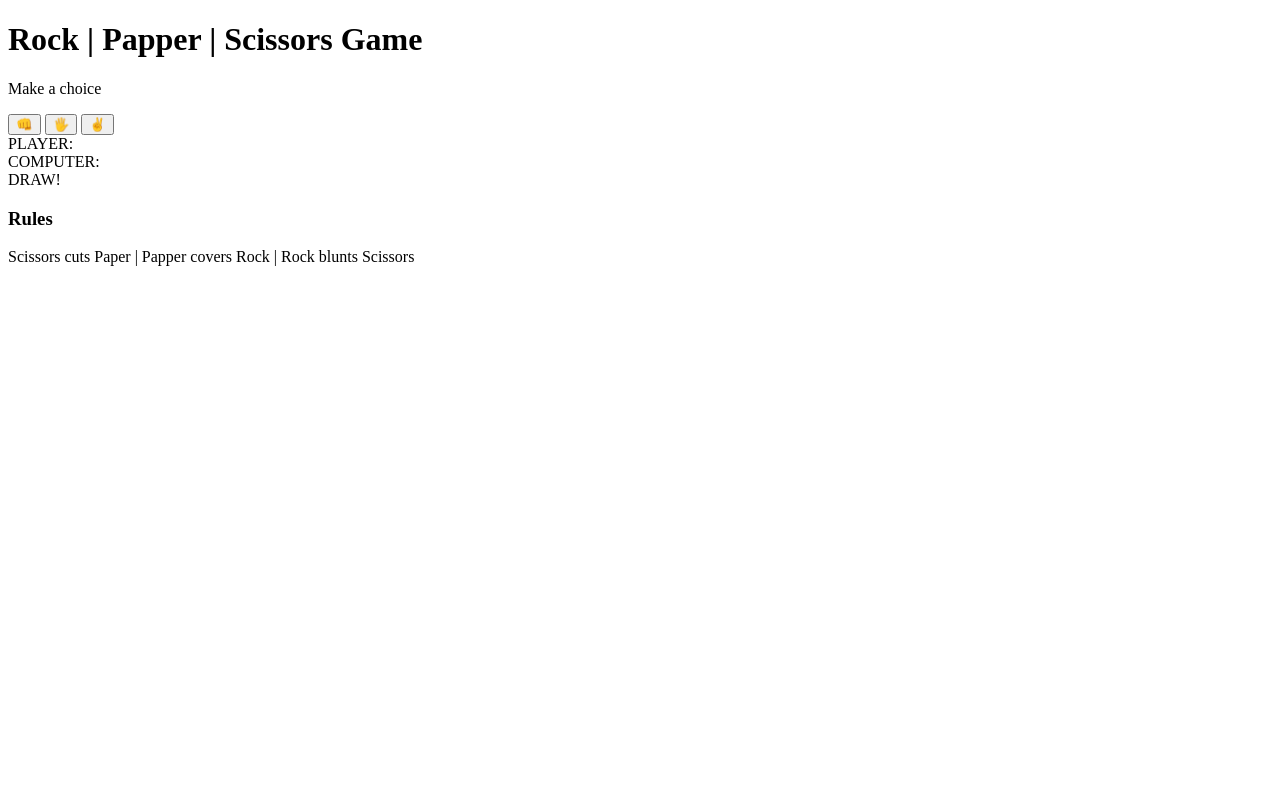
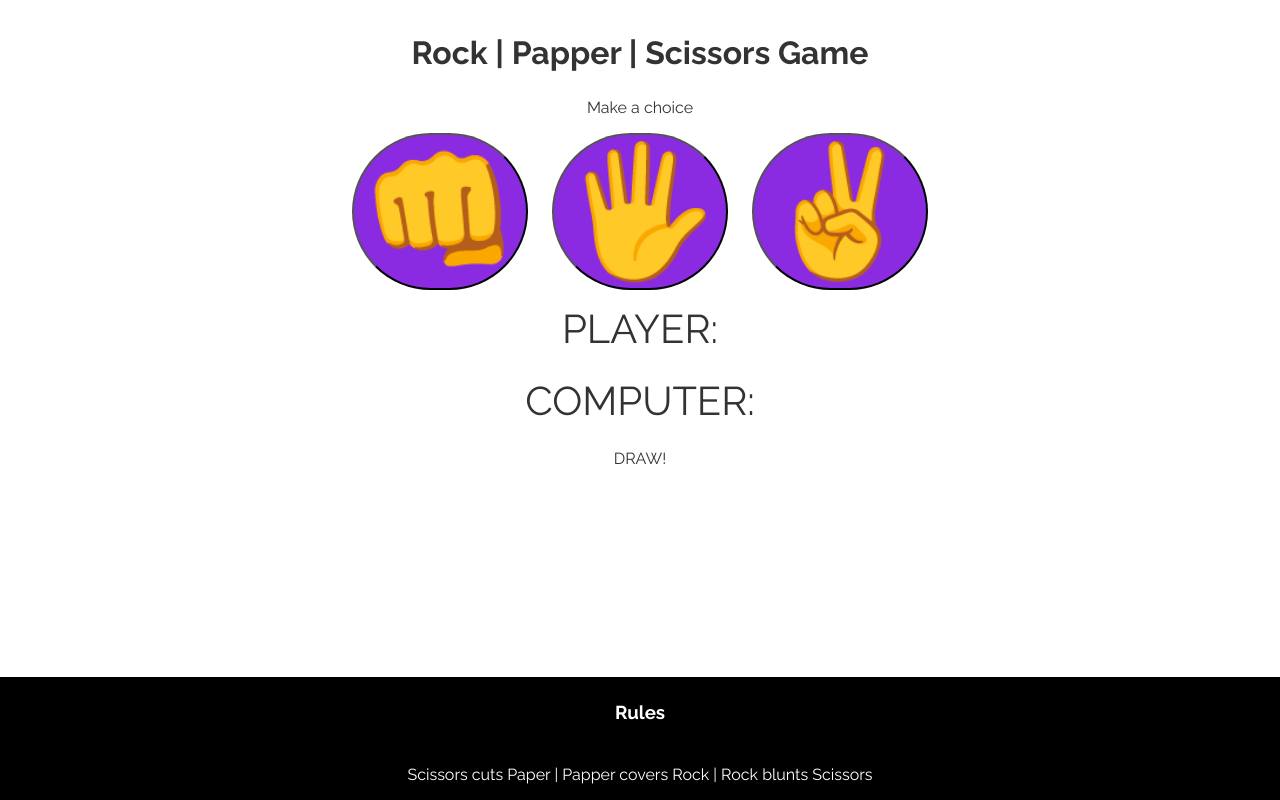
Before and after one commit to Sirjay009/Rock-Paper-Scissors-Game, a plain HTML site: page index.html in a window 1280 px wide. Drawn offline with Linux system fonts and the light colour scheme.

Commit message:
Add basic styling

```diff
--- a/assets/css/style.css
+++ b/assets/css/style.css
@@ -1,2 +1,76 @@
 /*Google fonts import*/
 @import url('https://fonts.googleapis.com/css2?family=Lato:ital,wght@0,100;0,300;0,400;0,700;0,900;1,100;1,300;1,400;1,700;1,900&family=Oswald:wght@200..700&family=Raleway:ital,wght@0,100..900;1,100..900&display=swap');
+
+/*General style*/
+html {
+    min-height: 100%;
+    position: relative;
+}
+
+body {
+    font-family: 'Raleway', sans-serif;
+    margin: 0;
+    padding: 0;
+    text-align: center;
+    color: #333;
+}
+
+/*Game container*/
+#gameContainer {
+    width: 75%;
+    margin-left: auto;
+    margin-right: auto;
+    margin-bottom: 30px;
+    text-align: center;
+    padding: 1%;
+}
+
+h1, h3 {
+    text-align: center;
+    margin-bottom: 1rem;
+    height: 3rem;
+}
+
+.choices {
+    margin-bottom: 15px;
+}
+
+.control {
+    font-size: 8rem;
+    min-width: 160px;
+    margin: 0 10px;
+    border-radius: 250px;
+    background-color: blueviolet;
+}
+
+.control:hoover {
+    cursor: pointer;
+    background-color: rgb(137, 43, 226, 0.9);
+    transition: transform 150ms;
+}
+
+#player {
+    font-size: 2.5rem;
+}
+
+#computer {
+    font-size: 2.5rem;
+    margin: 25px 0;
+}
+
+#messages {
+    height: 20px;
+}
+
+footer {
+    position: absolute;
+    width: 100%;
+    left: 0;
+    bottom: 0;
+    box-sizing: border-box;
+    min-height: 80px;
+    padding-top: 5px;
+    text-align: center;
+    color: #fff;
+    background-color: black;
+}
```
